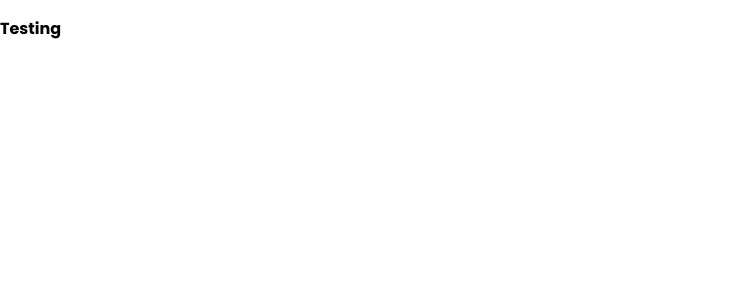
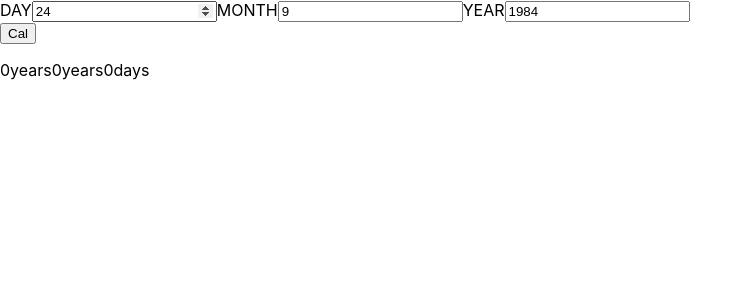
Before and after one commit to edpau/FM_age_calculator_app_react, a React (Create React App) app: page / in a window 1280 px wide. Shown: the top 300 px of the page, without its empty margins (0-753 px from the left). Built offline with nearby package versions, Linux system fonts and the light colour scheme.

Commit message:
feat: basic age calculation function is added

```diff
--- a/src/App.js
+++ b/src/App.js
@@ -1,10 +1,128 @@
-import InputComponent from "./components/InputComponent/InputComponent";
+import { useState } from "react";
 
+function DisplayAge() {
+  return (
+    <div>
+      <p>Date</p>
+    </div>
+  );
+}
+
+function DateInput({
+  day,
+  onChangeDay,
+  month,
+  onChangeMonth,
+  year,
+  onChangeYear,
+  handleCal,
+}) {
+  const handleSubmit = (e) => {
+    handleCal(e, day, month, year);
+  };
+
+  return (
+    <form onSubmit={handleSubmit} className="form">
+      <div>
+        <label>
+          DAY
+          <input
+            type="number"
+            placeholder="DD"
+            value={day}
+            onChange={(e) => onChangeDay(e.target.value)}
+          />
+        </label>
+        <label>
+          MONTH
+          <input
+            type="number"
+            placeholder="MM"
+            value={month}
+            onChange={(e) => onChangeMonth(e.target.value)}
+          />
+        </label>
+        <label>
+          YEAR
+          <input
+            type="number"
+            placeholder="YYYY"
+            value={year}
+            onChange={(e) => onChangeYear(e.target.value)}
+          />
+        </label>
+      </div>
+      <input type="submit" className="button" value="Cal" />
+    </form>
+  );
+}
+
+function AgeCalCard() {
+  const [day, setDay] = useState(24);
+  const [month, setMonth] = useState(9);
+  const [year, setYear] = useState(1984);
+
+  const [age, setAge] = useState({
+    years: 0,
+    months: 0,
+    days: 0,
+  });
+
+  const calculateAge = (e, day, month, year) => {
+    // check y e is passed in
+    e.preventDefault();
+
+    // Milliseconds in a year 1000*60*60*24*365.25
+    const millisecondsPerYear = 31557600000;
+
+    let today = new Date();
+    let dob = new Date(year, month - 1, day);
+    let diff = today.getTime() - dob.getTime();
+
+    // Convert milliseconds into years
+    let years = Math.floor(diff / millisecondsPerYear);
+
+    // Calculate remaining days after extracting years
+    let remainingDays = diff % millisecondsPerYear;
+
+    // Convert remaining days into months and days
+    let months = Math.floor(remainingDays / (millisecondsPerYear / 12));
+    let days = Math.floor(
+      (remainingDays % (millisecondsPerYear / 12)) / (1000 * 60 * 60 * 24)
+    );
+
+    // we can setAge in this way, straight to a string
+    //  setAge(`${years} years ${months} months ${days} days`)
+
+    //give same result, need to learn
+     //setAge({years:years, months:months, days:days})
+     //setAge((prevAge) => ({ ...prevAge, years, months, days }));
+    setAge({years, months, days})
+
+  };
+
+
+
+  return (
+    <div>
+      <DateInput
+        day={day}
+        onChangeDay={setDay}
+        month={month}
+        onChangeMonth={setMonth}
+        year={year}
+        onChangeYear={setYear}
+        handleCal={calculateAge}
+      />
+      <p>{age.years}years{age.months}years{age.days}days</p>
+    </div>
+  );
+}
 
 function App() {
   return (
     <div className="App">
-      <InputComponent />
+      <AgeCalCard />
     </div>
   );
 }
```
Also changed, not shown: 1 other file (tests, documents, lock files or other folders).
